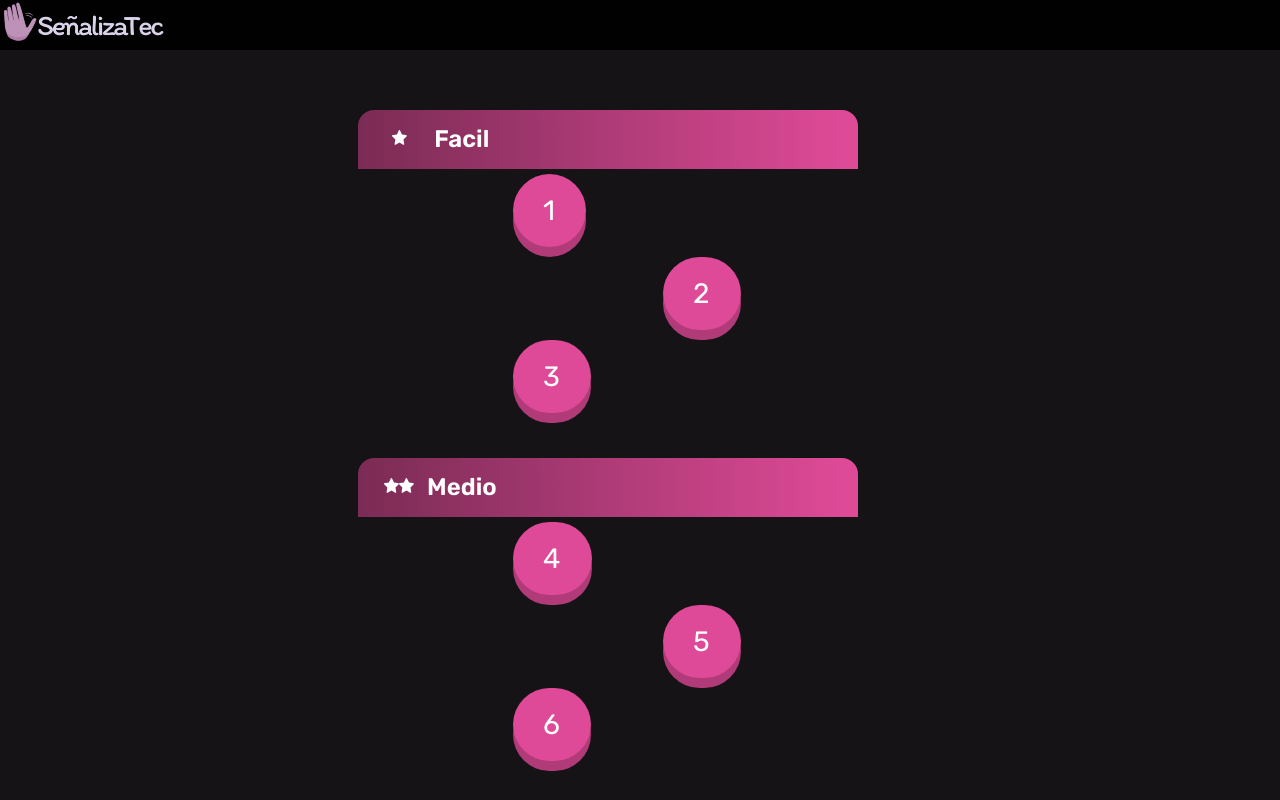
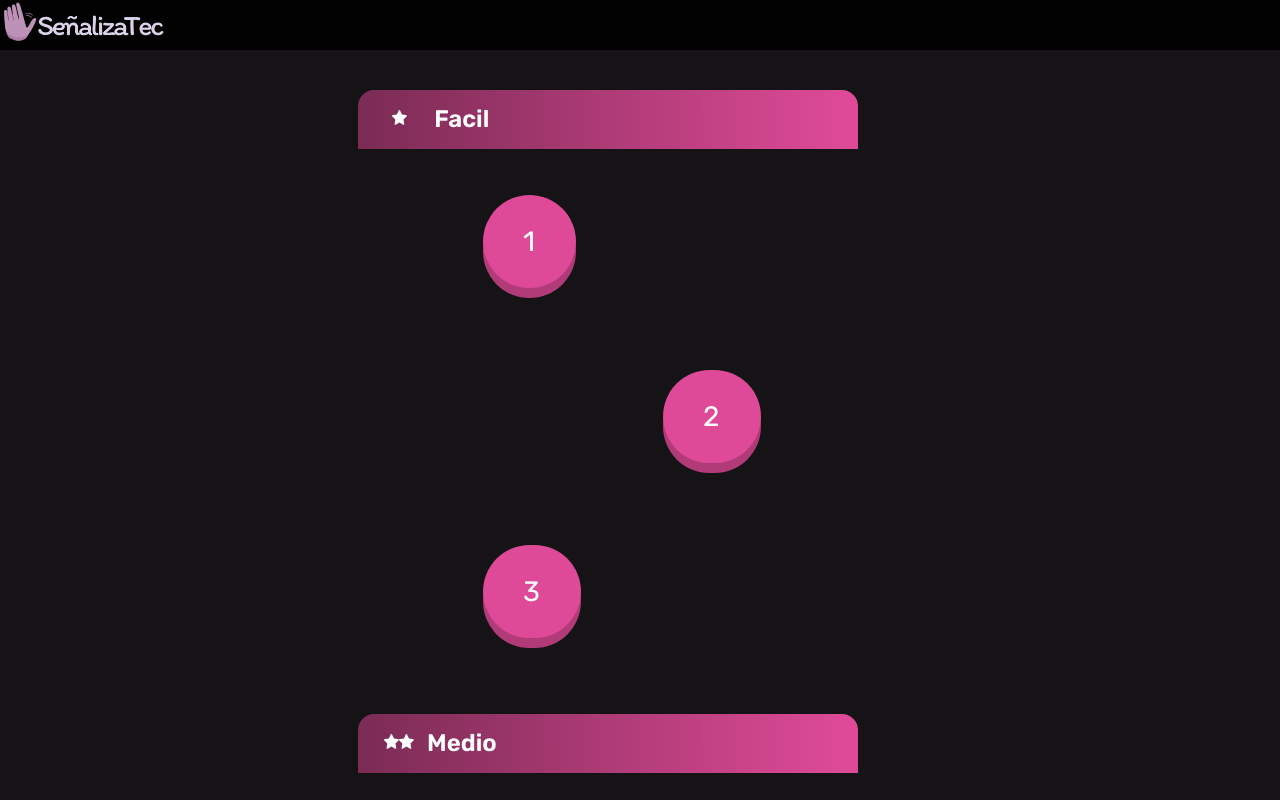
Before and after one commit to Xenock20/Demo-Se-alizaTec, a React (Vite) app in the folder maqueta-react/: page /home in a window 1280 px wide. Built offline with nearby package versions, Linux system fonts and the light colour scheme.

Commit message:
Add animation msj

```diff
--- a/maqueta-react/src/Contenido/Niveles.js
+++ b/maqueta-react/src/Contenido/Niveles.js
@@ -1,6 +1,6 @@
 export const nivel = [
   {
-    nivel1: 1,
+    id: 1,
     descripcion: "En este primer nivel aprenderemos las Vocales",
     link: "/leccion/0",
     position: "center",
@@ -8,7 +8,7 @@ export const nivel = [
     cap: 1,
   },
   {
-    nivel2: 2,
+    id: 2,
     descripcion: "PROXIMAMENTE...",
     link: "",
     position: "end",
@@ -16,7 +16,7 @@ export const nivel = [
     cap: 1,
   },
   {
-    nivel1: 3,
+    id: 3,
     descripcion: "PROXIMAMENTE...",
     link: "",
     position: "center",
@@ -24,31 +24,35 @@ export const nivel = [
     cap: 1,
   },
   {
-    nivel2: 4,
+    id: 4,
     descripcion: "PROXIMAMENTE...",
     link: "",
     position: "center",
+    positionInfo: "rigth",
     cap: 2,
   },
   {
-    nivel1: 5,
+    id: 5,
     descripcion: "PROXIMAMENTE...",
     link: "",
     position: "end",
+    positionInfo: "left",
     cap: 2,
   },
   {
-    nivel2: 6,
+    id: 6,
     descripcion: "PROXIMAMENTE...",
     link: "",
     position: "center",
+    positionInfo: "rigth",
     cap: 2,
   },
   {
-    nivel1: 7,
+    id: 7,
     descripcion: "PROXIMAMENTE...",
     link: "",
     position: "center",
+    positionInfo: "rigth",
     cap: 3,
   },
 ];
--- a/maqueta-react/src/components/components-CaminoNiveles/Boton.jsx
+++ b/maqueta-react/src/components/components-CaminoNiveles/Boton.jsx
@@ -1,4 +1,4 @@
-import React, { useState } from "react";
+import React, { useEffect, useState } from "react";
 import "animate.css";
 import { nivel } from "../../Contenido/Niveles";
 import { Link } from "react-router-dom";
@@ -6,16 +6,40 @@ import start from "../../assets/startOne.png";
 
 const BotonesLevels = () => {
   const [mostrarInfo, setMostrarInfo] = useState(false);
+  const [infoId, setInfoId] = useState(0);
   const [informacion, setInformacion] = useState();
   const [link, setLink] = useState();
+  const [levels, setLevels] = useState([]);
+  const [animateBack, setAnimateBack] = useState("");
+  const [animateIntro, setAnimateIntro] = useState("");
 
-  const handleClick = (descripcion, direccion) => {
+  useEffect(() => {
+    setLevels(Array(nivel.length).fill(null));
+  }, []);
+
+  const handleClick = (descripcion, direccion, id, postInfo) => {
+    if (infoId !== id) {
+      if (postInfo === "rigth") {
+        setAnimateIntro("animate__bounceInRight");
+        setAnimateBack("animate__bounceOutLeft");
+      }
+
+      if (postInfo === "left") {
+        setAnimateIntro("animate__bounceInLeft");
+        setAnimateBack("animate__bounceOutRight");
+      }
+
+      setMostrarInfo(false);
+
+      setTimeout(() => {
+        setInfoId(id);
+        setMostrarInfo(true);
         setInformacion(descripcion);
         setLink(direccion);
-    setMostrarInfo(true);
+      }, 250);
+    }
   };
 
-  const levels = Array(nivel.length).fill(null);
   return (
     <>
       <div className="levels-path">
@@ -36,21 +60,27 @@ const BotonesLevels = () => {
             const position = nivel[index].position;
             const cap = nivel[index].cap;
             const positionInfo = nivel[index].positionInfo;
+            const id = nivel[index].id;
 
             if (cap === 1) {
               return (
-                <div className="btn-level-cont">
+                <div className="btn-level-cont" key={id}>
                   <button
                     className={`btn-niveles ${position}`}
                     onClick={() => {
-                      handleClick(descripcion, direccion);
+                      handleClick(descripcion, direccion, id, positionInfo);
                     }}
-                    key={index}
                   >
                     {index + 1}
                   </button>
-                  {mostrarInfo && (
-                    <div className={`cont-info-level ${positionInfo}`}>
+                  {id === infoId && (
+                    <div
+                      className={`cont-info-level ${positionInfo} animate__animated ${
+                        mostrarInfo && id === infoId
+                          ? animateIntro
+                          : animateBack
+                      }`}
+                    >
                       <p className="cont-p-level">{informacion}</p>
                       <Link
                         to={link}
@@ -84,9 +114,11 @@ const BotonesLevels = () => {
             const direccion = nivel[index].link;
             const position = nivel[index].position;
             const cap = nivel[index].cap;
+            const positionInfo = nivel[index].positionInfo;
 
             if (cap === 2) {
               return (
+                <div className="btn-level-cont">
                   <button
                     className={`btn-niveles ${position}`}
                     onClick={() => {
@@ -96,6 +128,20 @@ const BotonesLevels = () => {
                   >
                     {index + 1}
                   </button>
+                  {mostrarInfo && (
+                    <div className={`cont-info-level ${positionInfo}`}>
+                      <p className="cont-p-level">{informacion}</p>
+                      <Link
+                        to={link}
+                        className={`link-level ${
+                          link.length === 0 ? "prox" : ""
+                        }`}
+                      >
+                        Empezar
+                      </Link>
+                    </div>
+                  )}
+                </div>
               );
             }
           })}
@@ -118,9 +164,11 @@ const BotonesLevels = () => {
             const direccion = nivel[index].link;
             const position = nivel[index].position;
             const cap = nivel[index].cap;
+            const positionInfo = nivel[index].positionInfo;
 
             if (cap === 3) {
               return (
+                <div className="btn-level-cont">
                   <button
                     className={`btn-niveles ${position}`}
                     onClick={() => {
@@ -130,6 +178,20 @@ const BotonesLevels = () => {
                   >
                     {index + 1}
                   </button>
+                  {mostrarInfo && (
+                    <div className={`cont-info-level ${positionInfo}`}>
+                      <p className="cont-p-level">{informacion}</p>
+                      <Link
+                        to={link}
+                        className={`link-level ${
+                          link.length === 0 ? "prox" : ""
+                        }`}
+                      >
+                        Empezar
+                      </Link>
+                    </div>
+                  )}
+                </div>
               );
             }
           })}
--- a/maqueta-react/src/pages/style/CaminoNiveles.css
+++ b/maqueta-react/src/pages/style/CaminoNiveles.css
@@ -1,6 +1,6 @@
 .cont-levels-path {
   position: fixed;
-  top: 50px;
+  top: 30px;
   height: 100vh;
   width: 75%;
   left: 10%;
@@ -79,6 +79,8 @@
 }
 
 .btn-level-cont {
+  height: 165px;
+  padding-top: 10px;
   display: flex;
   flex-direction: row;
   align-items: center;
@@ -86,11 +88,12 @@
 
 .left {
   position: relative;
+  right: 50px;
 }
 
 .rigth {
   position: relative;
-  left: 200px;
+  left: 170px;
 }
 
 .cont-info-level {
@@ -118,7 +121,7 @@
 }
 
 .btn-niveles {
-  padding: 20px 30px;
+  padding: 30px 40px;
   border-radius: 160px;
   border: 0;
   background-color: #de4a97;
@@ -150,17 +153,17 @@
 }
 
 .center {
-  transform: translateX(150px);
+  transform: translateX(120px);
 }
 
 .center:hover {
   box-shadow: #b13b78 0px 7px 0px 0px;
-  transform: translateX(150px) translateY(3px);
+  transform: translateX(120px) translateY(3px);
 }
 
 .center:active {
   box-shadow: #b13b78 0px 0px 0px 0px;
-  transform: translateX(150px) translateY(10px);
+  transform: translateX(120px) translateY(10px);
   transition: 200ms;
 }
 
```
Lines whose indentation alone changed are shown as unchanged.
